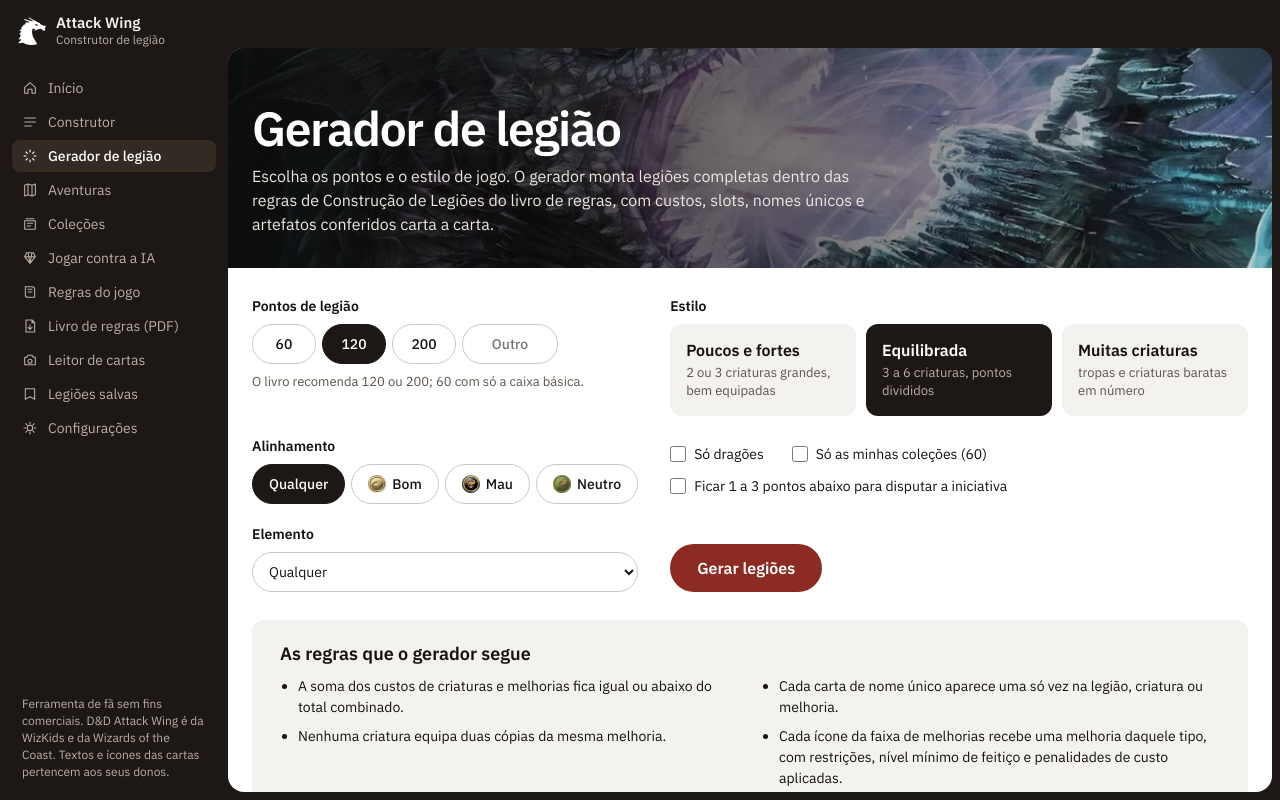
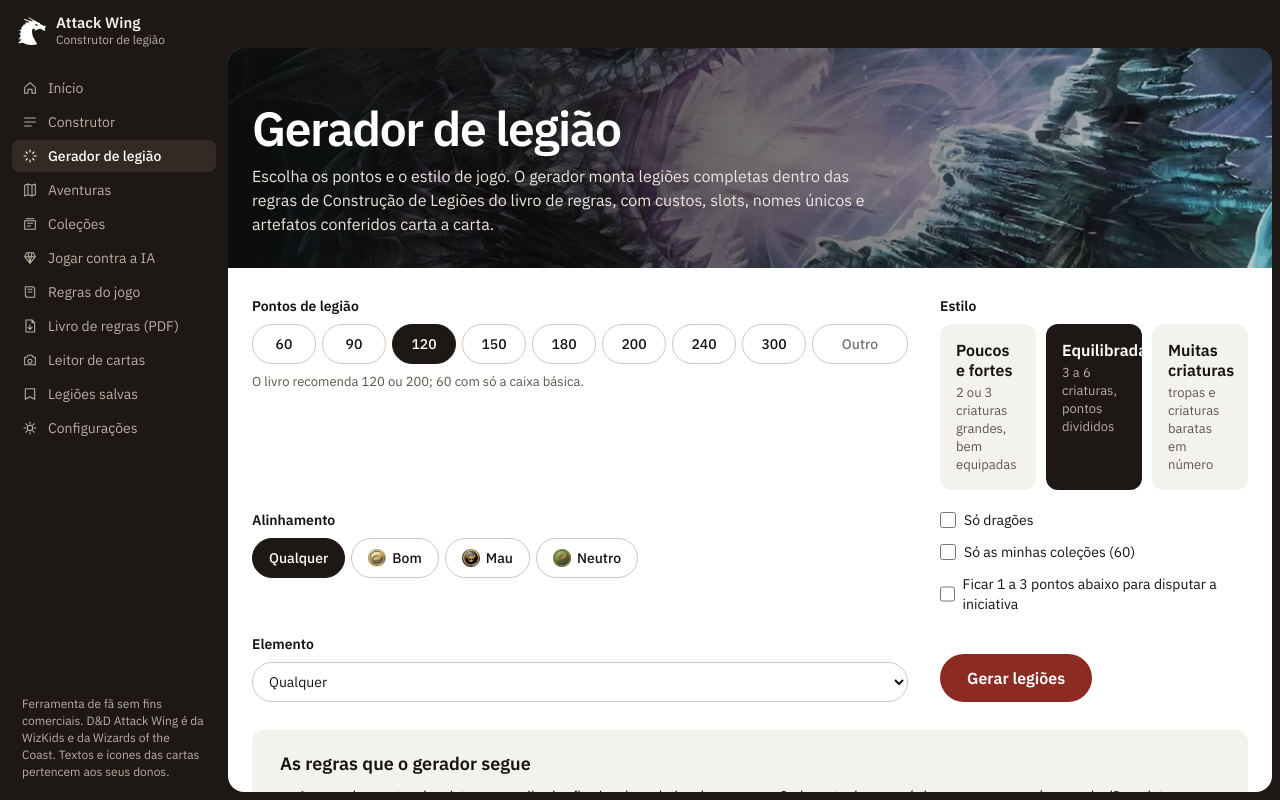
Before and after one commit to glebeduarte/dndattackwing, a React (Vite) app: page /gerador in a window 1280 px wide. Built offline with nearby package versions, Linux system fonts and the light colour scheme.

Commit message:
Limites de pontos: 60, 90, 120, 150, 180, 200, 240 e 300
Co-Authored-By: Claude Opus 5.5 <noreply@anthropic.com>
Claude-Session: https://claude.ai/code/session_01GHALa13xyDpDWpCyur7vZN

```diff
--- a/src/pages/Generator.tsx
+++ b/src/pages/Generator.tsx
@@ -6,7 +6,7 @@ import { catalog, useStore } from '../store';
 import { ALIGN_LABEL, GameIcon, SLOT_LABEL } from '../ui/bits';
 import { Shell } from '../ui/Shell';
 
-const POINTS = [60, 120, 200];
+const POINTS = [60, 90, 120, 150, 180, 200, 240, 300];
 const STYLES: [Style, string, string][] = [
   ['elite', 'Poucos e fortes', '2 ou 3 criaturas grandes, bem equipadas'],
   ['equilibrada', 'Equilibrada', '3 a 6 criaturas, pontos divididos'],
--- a/src/ui/CostLine.tsx
+++ b/src/ui/CostLine.tsx
@@ -1,6 +1,6 @@
 import { useStore } from '../store';
 
-const TARGETS = [100, 150, 200, 250, 300];
+const TARGETS = [60, 90, 120, 150, 180, 200, 240, 300];
 
 /* Linha de custo compacta: total, a barra (cada criatura um trecho: base cheia, upgrades no tom claro), contagens e limite. */
 export function CostLine() {
--- a/src/ui/Settings.tsx
+++ b/src/ui/Settings.tsx
@@ -31,7 +31,7 @@ export function SettingsDialog({ onClose }: { onClose(): void }) {
           <label className="field">
             <span>Limite de pontos da legião</span>
             <select value={settings.target ?? 0} onChange={(e) => setSettings({ target: Number(e.target.value) || null })}>
-              {[0, 50, 75, 100, 120, 150, 160, 200, 250, 300].map((v) => <option key={v} value={v}>{v ? `${v} pontos` : 'Sem limite'}</option>)}
+              {[0, 60, 90, 120, 150, 180, 200, 240, 300].map((v) => <option key={v} value={v}>{v ? `${v} pontos` : 'Sem limite'}</option>)}
             </select>
           </label>
           <label className="field">
```
